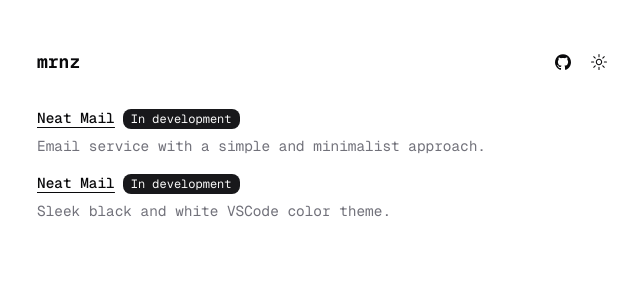
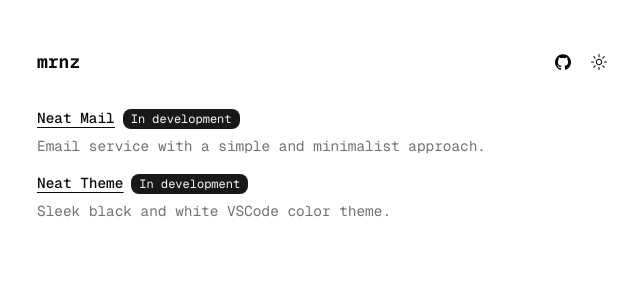
Before and after one commit to mrnzdev/portfolio, a Next.js app: page / in a window 1280 px wide. Shown: the top 300 px of the page, without its empty margins (315-955 px from the left). Built offline with nearby package versions, Linux system fonts and the light colour scheme.

Commit message:
Fix project link in Projects component

```diff
--- a/src/components/projects.tsx
+++ b/src/components/projects.tsx
@@ -24,7 +24,7 @@ export default function Projects() {
 						<div>
 							<span className='font-medium underline underline-offset-4 '>
 								<a href="https://github.com/mrnzdev/neat-theme">
-									Neat Mail
+									Neat Theme
 								</a>
 							</span>
 							<span className='ml-2 rounded-lg px-2 py-0.5 font-mono text-xs no-underline bg-primary text-primary-foreground'>
```
